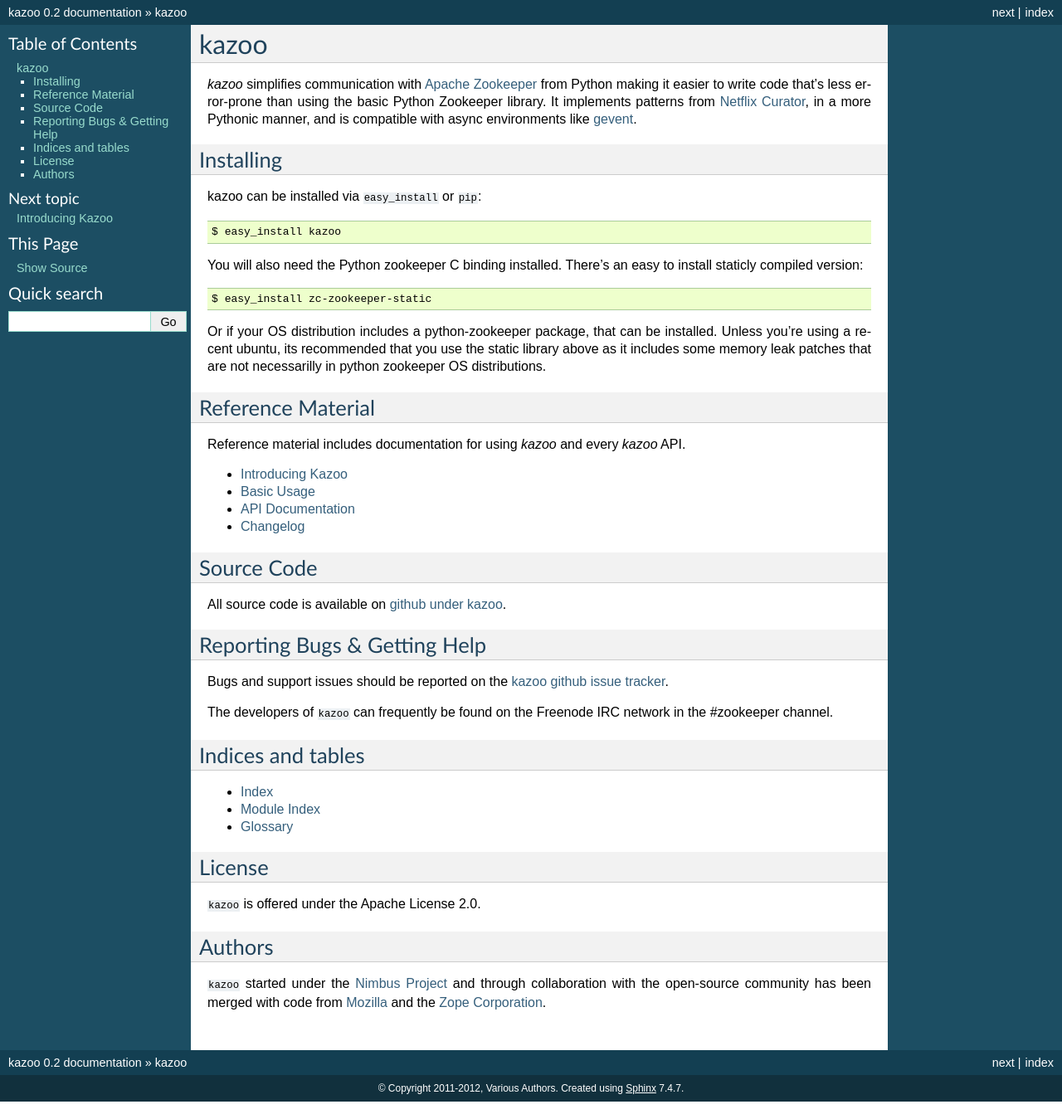
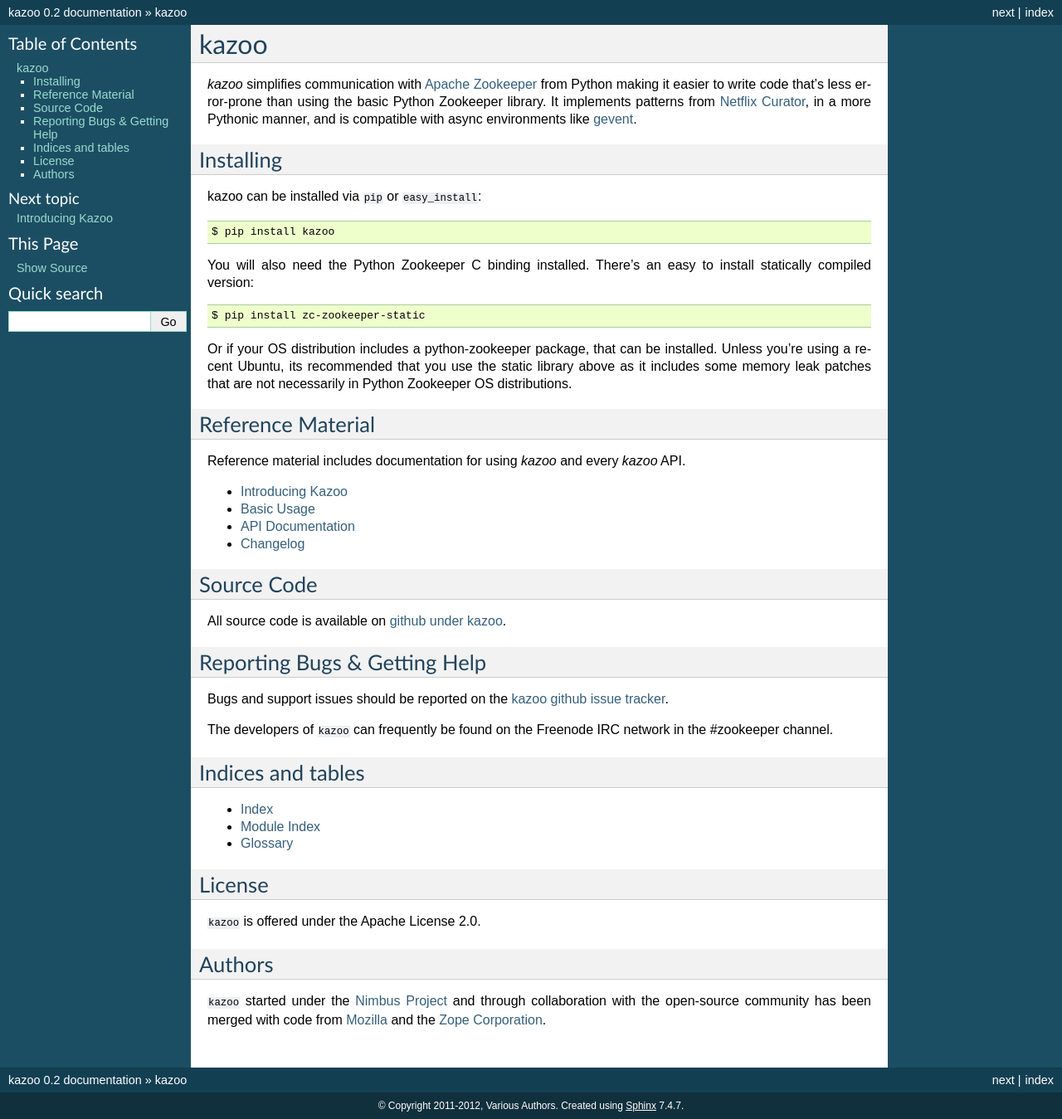
Before and after one commit to python-zk/kazoo, a Sphinx documentation site: the page built from docs/index.rst, in a window 1280 px wide. Shown: the whole page at 83% size. Built offline with Sphinx 7.4.7, drawn with Linux system fonts in a browser that asks for light colours; before the commit the page ends 1328 px from its top, so only the background shows below that.

Commit message:
Spelling, grammar and small docs updates

```diff
--- a/docs/basic_usage.rst
+++ b/docs/basic_usage.rst
@@ -3,3 +3,5 @@
 ===========
 Basic Usage
 ===========
+
+TODO - not yet written
--- a/docs/glossary.rst
+++ b/docs/glossary.rst
@@ -6,7 +6,7 @@
 
 .. glossary::
 
-    zookeeper
+    Zookeeper
         `Apache Zookeeper <http://zookeeper.apache.org/>`_ is a centralized
         service for maintaining configuration information, naming, providing
         distributed synchronization, and providing group services.
--- a/docs/index.rst
+++ b/docs/index.rst
@@ -10,23 +10,23 @@
 Installing
 ==========
 
-kazoo can be installed via ``easy_install`` or ``pip``:
+kazoo can be installed via ``pip`` or ``easy_install``:
 
 .. code-block:: bash
 
-    $ easy_install kazoo
+    $ pip install kazoo
 
-You will also need the Python zookeeper C binding installed. There's an
-easy to install staticly compiled version:
+You will also need the Python Zookeeper C binding installed. There's an
+easy to install statically compiled version:
 
 .. code-block:: bash
 
-    $ easy_install zc-zookeeper-static
+    $ pip install zc-zookeeper-static
 
 Or if your OS distribution includes a python-zookeeper package, that can
-be installed. Unless you're using a recent ubuntu, its recommended that you use
+be installed. Unless you're using a recent Ubuntu, its recommended that you use
 the static library above as it includes some memory leak patches that are not
-necessarilly in python zookeeper OS distributions.
+necessarily in Python Zookeeper OS distributions.
 
 Reference Material
 ==================
--- a/docs/introduction.rst
+++ b/docs/introduction.rst
@@ -5,8 +5,8 @@
 =================
 
 Kazoo is a Python library designed to make working with :term:`Zookeeper` a
-more hassle-free experience less prone to errors. Using :term:`Zookeeper` in a
-safe manner can be difficult due to the variety of edge-cases in
+more hassle-free experience and less prone to errors. Using :term:`Zookeeper`
+in a safe manner can be difficult due to the variety of edge-cases in
 :term:`Zookeeper` and other bugs that have been present in the Python C
 binding. Due to how the C library utilizes a separate C thread for
 :term:`Zookeeper` communication some libraries like `gevent`_ also don't work
```
Also changed, not shown: 3 other files.
